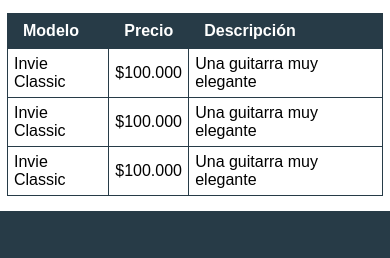
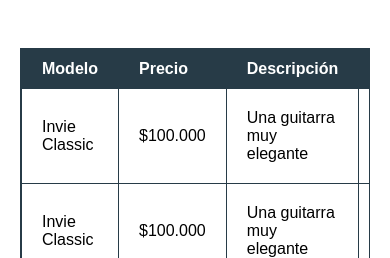
Before and after one commit to JuCetina/invie-responsive, a plain HTML site: page precios.html in a window 390 px wide. Shown: the part 290-548 px from the top of the page. Drawn offline with Linux system fonts and the light colour scheme; a web font is replaced by a local one.

Commit message:
Se agrega el responsive de la tabla de precios

```diff
--- a/css/invie.css
+++ b/css/invie.css
@@ -295,16 +295,14 @@
 
 	/* Tabla de precios*/
 	.tabla{
-		margin: 15px 7px;
+		margin: 50px 20px;
 	}
-	th{
-		padding: 8px 15px;
+
+	.tabla .contenedor{
+		overflow: auto;
+		border: 1px solid #273B47;
 	}
-	td{
-		/* width: 100%; */
-		padding: 6px;
 
-	}
 }
 
 @media screen and (max-width: 767px){
--- a/precios.html
+++ b/precios.html
@@ -36,10 +36,16 @@
 						<th>Modelo</th>
 						<th>Precio</th>
 						<th>Descripción</th>
+						<th>Modelo</th>
+						<th>Precio</th>
+						<th>Descripción</th>
 					</tr>
 				</thead>
 				<tbody>
 					<tr>
+						<td>Invie Classic</td>
+						<td>$100.000</td>
+						<td>Una guitarra muy elegante</td>
 						<td>Invie Classic</td>
 						<td>$100.000</td>
 						<td>Una guitarra muy elegante</td>
@@ -48,8 +54,14 @@
 						<td>Invie Classic</td>
 						<td>$100.000</td>
 						<td>Una guitarra muy elegante</td>
+						<td>Invie Classic</td>
+						<td>$100.000</td>
+						<td>Una guitarra muy elegante</td>
 					</tr>
 					<tr>
+						<td>Invie Classic</td>
+						<td>$100.000</td>
+						<td>Una guitarra muy elegante</td>
 						<td>Invie Classic</td>
 						<td>$100.000</td>
 						<td>Una guitarra muy elegante</td>
```
